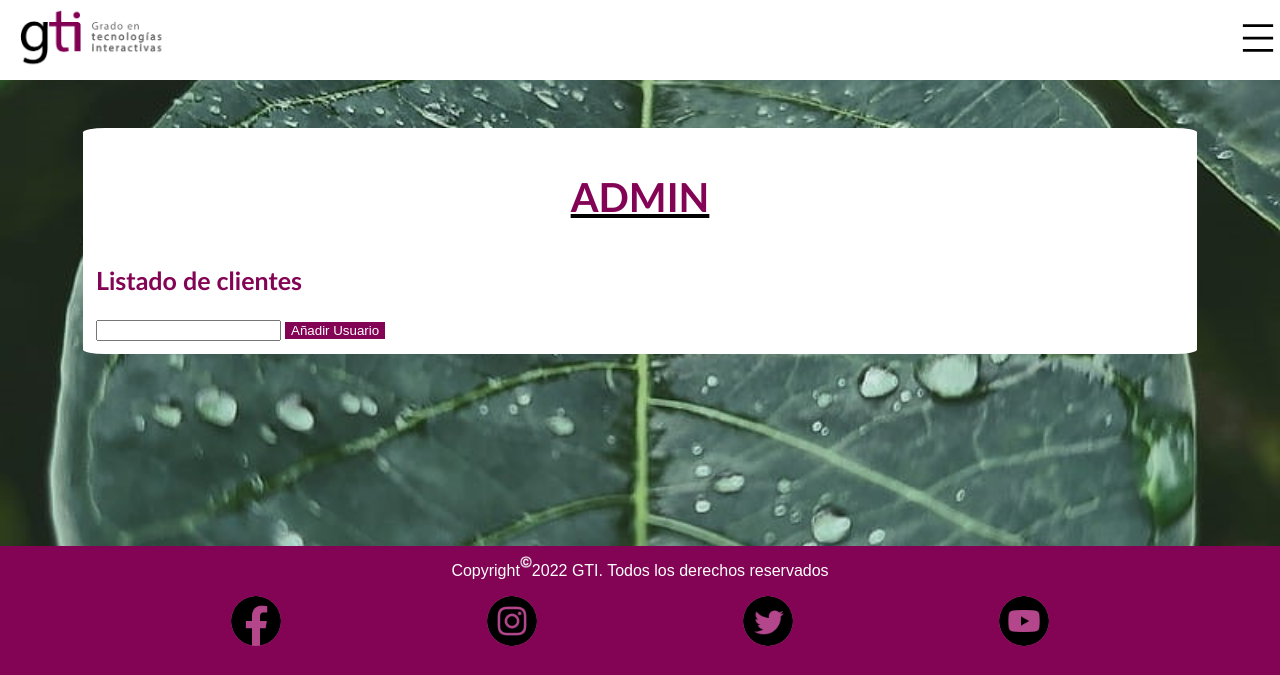
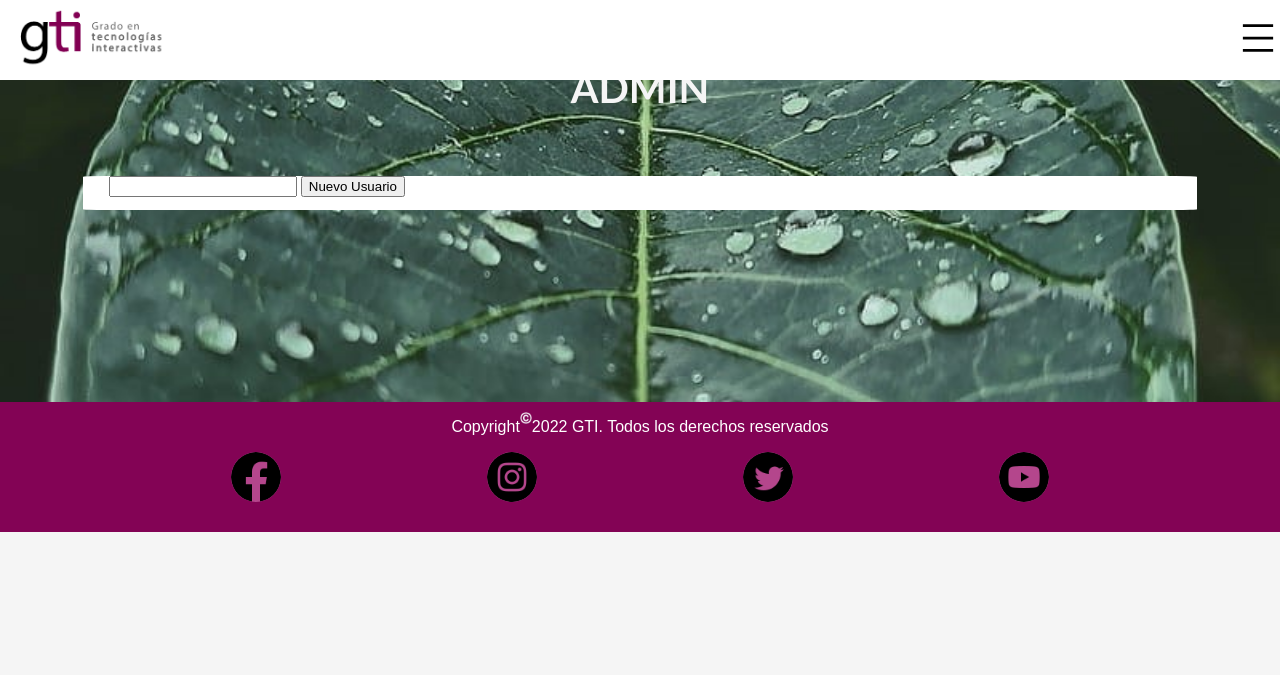
Before and after one commit to Foxpeet/ProyectoWebBueno, a PHP site: page /app/vendedores.html in a window 1280 px wide. Shown: the top 675 px of the page. Run offline with PHP 8.4, Linux system fonts and the light colour scheme.

Commit message:
Revert "Admin Page Prueba"
This reverts commit 0cb8b654b770dec82f806da570a57b19da9e46da.

```diff
--- a/src/app/vendedores.html
+++ b/src/app/vendedores.html
@@ -8,7 +8,34 @@
     <title>GTI || Vista de Administrador</title>
     <link href="../css/estilo-comun.css" rel="stylesheet" type="text/css">
     <link href="../css/estilo-adminPage.css" rel="stylesheet" type="text/css">
+    <style>
+        #form-vendedor {
+            position: absolute;
+            top: 50%;
+            left: 50%;
+            transform: translate(-166px, -86px);
+            box-shadow: 0px 3px 6px rgba(0, 0, 0, .5);
+            padding: 1em;
+            display: none;
+            background-color: white;
+        }
 
+        form {
+            display: flex;
+            width: 300px;
+            flex-wrap: wrap;
+            gap: 10px;
+            justify-content: space-evenly;
+        }
+
+        label {
+            width: 100px;
+        }
+
+        input {
+            width: 180px;
+        }
+    </style>
 </head>
 
 <body>
@@ -33,13 +60,12 @@
         </div>
     </header>
     <div class="vistaAdmin" id="vistaAdmin">
+        <h1 id="administrador">ADMIN</h1>
         <div class="cuadro">
             <!-- imagen del fondo de vistaAdmin-->
-            <h1 id="administrador">ADMIN</h1>
-            <div><h3>Listado de clientes</h3></div>
             <div>
                 <input type="text" id="buscar">
-                <button id="usuario_nuevo" onclick="openForm()">Añadir Usuario</button>
+                <button onclick="openForm()">Nuevo Usuario</button>
             </div>
 
             <div id="listado-vendedores"></div>
--- a/src/css/estilo-adminPage.css
+++ b/src/css/estilo-adminPage.css
@@ -9,18 +9,14 @@ ul{
 }
 
 #administrador{
-    margin-top: 3%;
-    margin-bottom: 3%;
-    color:rgb(130, 0, 83, 0.99);
-    text-align: center;
-    text-decoration: underline;
-    text-decoration-color: black;
+    margin-top: 5%;
+    margin-bottom: 5%;
+    color:whitesmoke;
 }
 .cuadro{
     max-width: 85%;
     margin-bottom: 15%;
-    padding: 1%;
-    margin-top: 8rem;
+    padding-bottom: 1%;
 }
 table {
     border-collapse: collapse;
@@ -38,42 +34,3 @@ th, td {
     height: 20%;
     margin: 10%;
 }
-#form-vendedor {
-    position: absolute;
-    top: 50%;
-    left: 50%;
-    transform: translate(-166px, -86px);
-    box-shadow: 0px 3px 6px rgba(0, 0, 0, .5);
-    padding: 1em;
-    display: none;
-    background-color: white;
-
-}
-
-form {
-    display: flex;
-    width: 300px;
-    flex-wrap: wrap;
-    gap: 10px;
-    justify-content: space-evenly;
-    }
-
-label {
-    width: 100px;
-}
-#buscar{
-    height: 4%;
-    width: fit-content;
-}
-#usuario_nuevo{
-    background-color:rgb(130, 0, 83, 0.99);
-    color: white;
-    border: 8px;
-    border-color: black;
-    height: 4%;
-    flex: content;
-}
-h3{
-    margin-top: 1%;
-    color:rgb(130, 0, 83, 0.99);
-}
```
